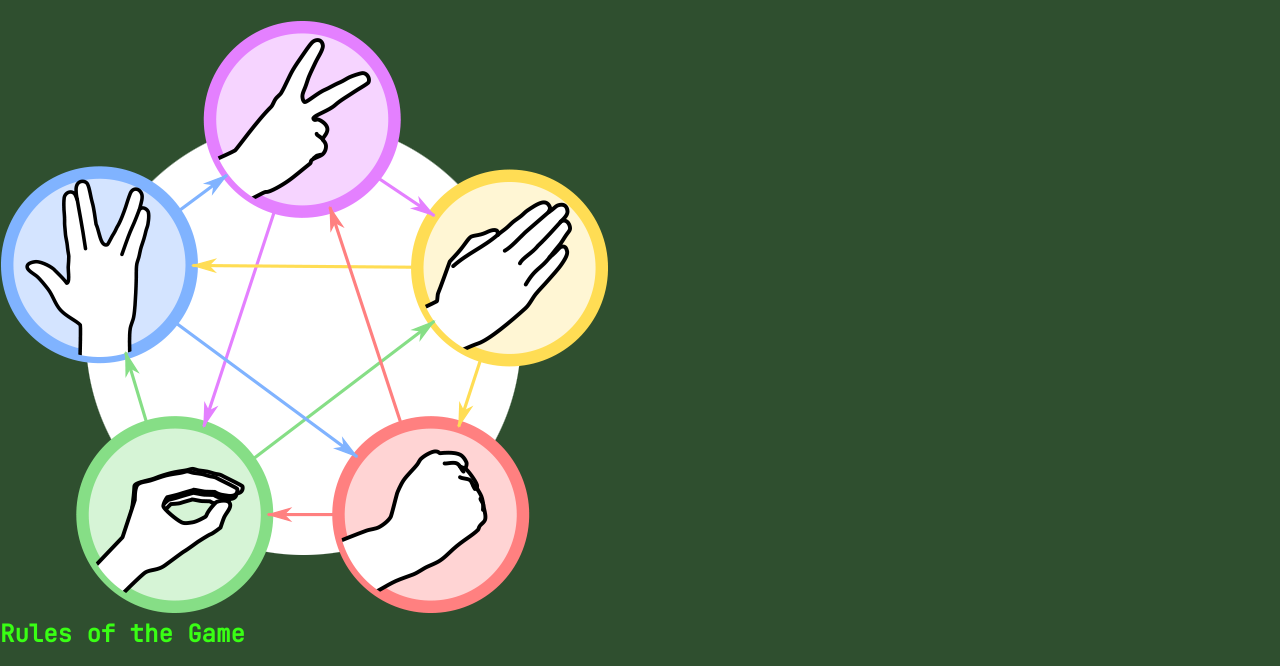
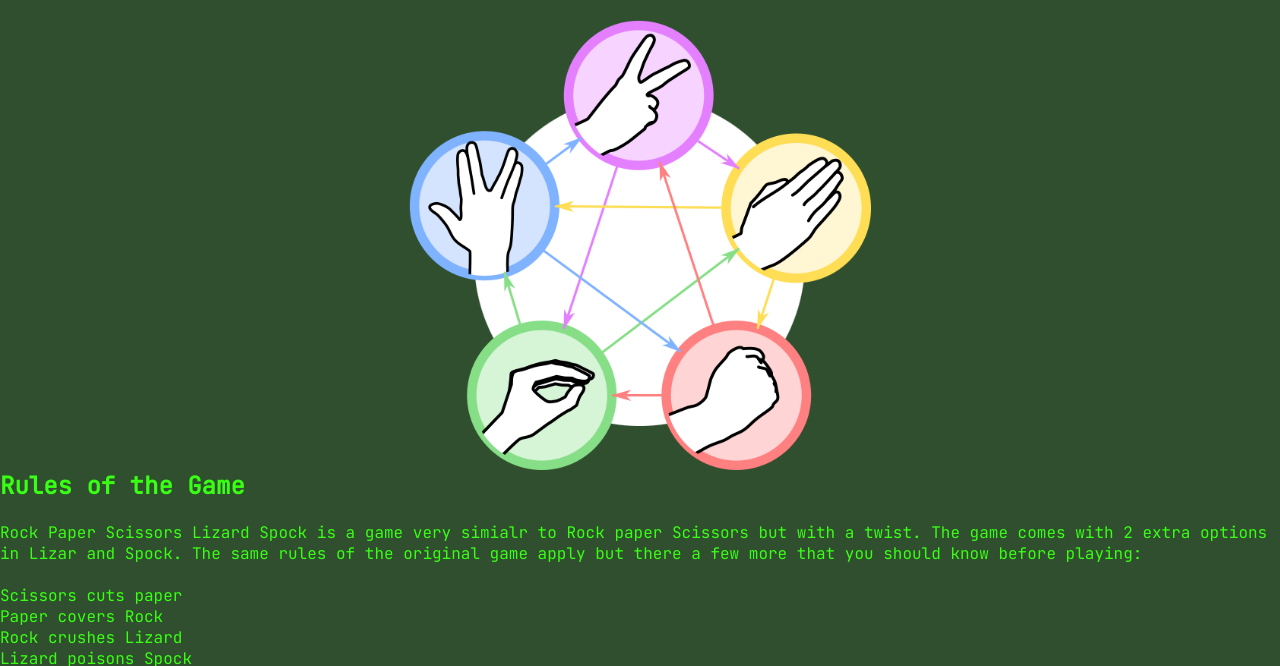
Before and after one commit to dandon1990/RPSLS, a plain HTML site: page index.html in a window 1280 px wide. Shown: the part 108-774 px from the top of the page. Drawn offline with Linux system fonts and the light colour scheme.

Commit message:
Add styling for landing page image

```diff
--- a/assets/css/style.css
+++ b/assets/css/style.css
@@ -48,3 +48,18 @@ nav {
 .active {
     border-bottom: 1px solid #fafafa;
 }
+
+/* landing image */
+
+.landing-image {
+    height: 450px;
+    width: 100%;
+    text-align: center;
+    clear: both;
+}
+
+img {
+    max-width: 100%;
+    max-height: 100%;
+    text-align: center;
+}
```
